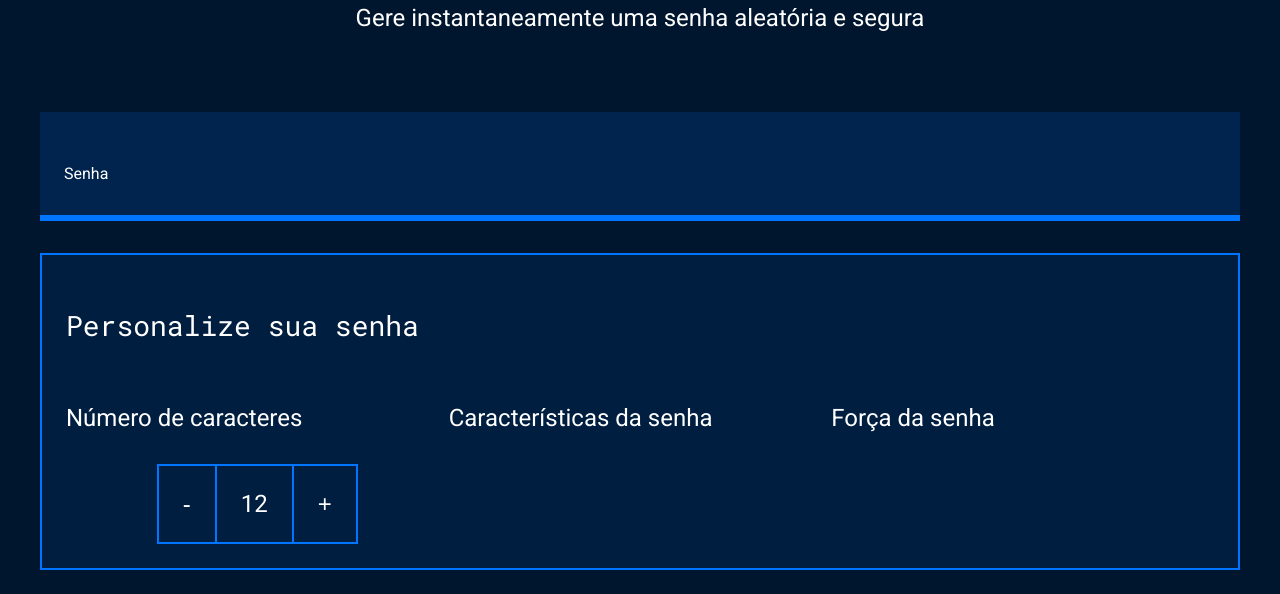
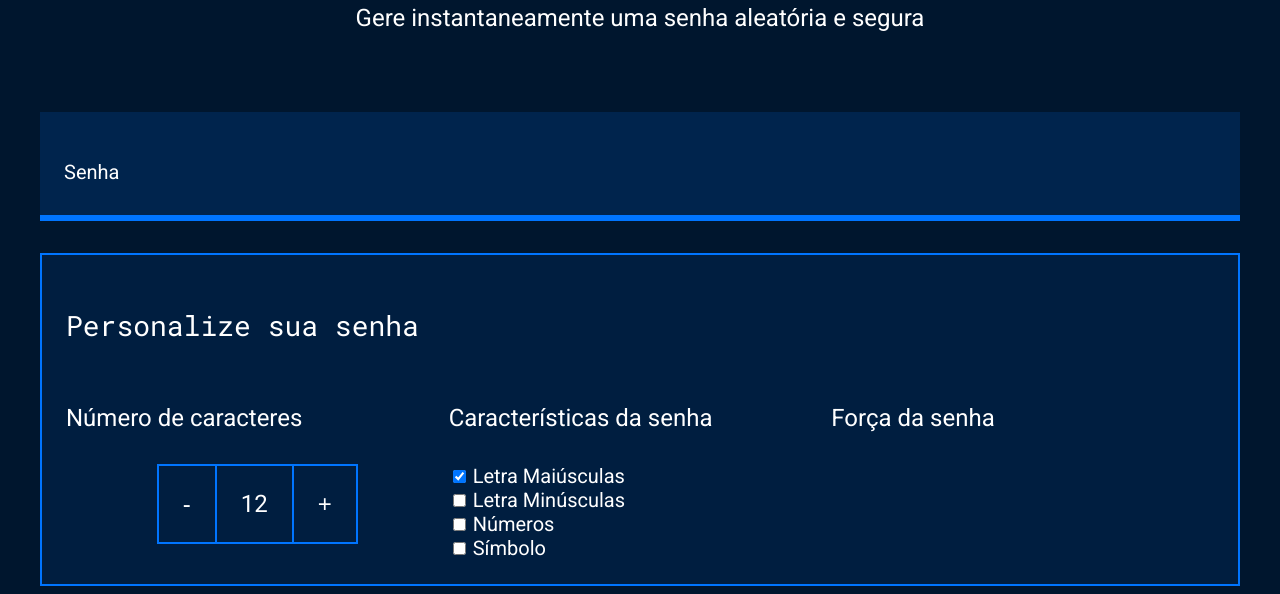
Before and after one commit to anahelving/terceiro-repositorio2, a plain HTML site: page index.html in a window 1280 px wide. Shown: the part 214-808 px from the top of the page. Drawn offline with Linux system fonts and the light colour scheme.

Commit message:
aula 2 17/06

```diff
--- a/index.html
+++ b/index.html
@@ -33,16 +33,20 @@
                 <div class="parametro-senha">
                     <h4 class="parametro-senha__titulo">Características da senha</h4>
                     <div class="parametro-senha-checkbox">
-
+                       <input name="maiusculo" type="checkbox" class="checkbox" checked>
+                       <label for="maiusculo"> Letra Maiúsculas </label>
                     </div>
                     <div class="parametro-senha-checkbox">
-
+                        <input name="minusculo" type="checkbox" class="checkbox" >
+                       <label for="minusmulo"> Letra Minúsculas </label>
                     </div>
                     <div class="parametro-senha-checkbox">
-
+                        <input name="numero" type="checkbox" class="checkbox" >
+                       <label for="numero"> Números </label>
                     </div>
                     <div class="parametro-senha-checkbox">
-
+                        <input name="simbolo" type="checkbox" class="checkbox">
+                       <label for="simbolo"> Símbolo </label>
                     </div>
                 </div>
                 <div class="parametro-senha">
--- a/style.css
+++ b/style.css
@@ -108,6 +108,16 @@ body{
     font-size: 24px;
 }
 
+.chackbox {
+    width: 20px;
+    height: 20px;
+    cursor: pointer;
+}
+
+label {
+    font-size: 20px;
+}
+
 @media screen and (min-width: 768px) {
     .parametro-coluna__senha{
         flex-direction: row;
```
